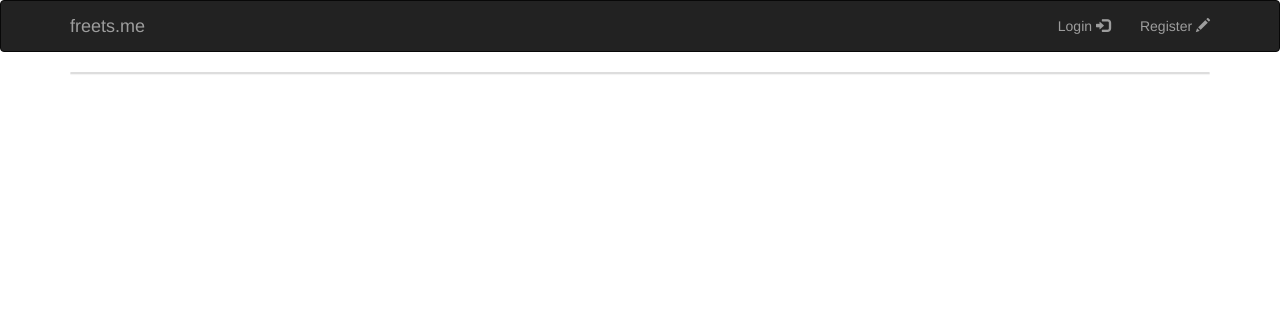
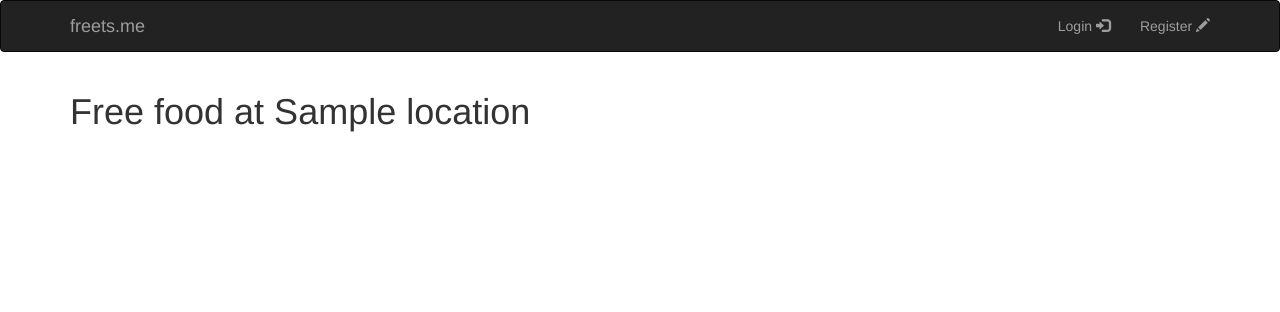
Before and after one commit to foodsnag/foodsnag-web, a Flask app: page /location/1 in a window 1280 px wide. Shown: the top 312 px of the page. Run offline with Flask 2, Linux system fonts and the light colour scheme; tables that the repository leaves empty hold one stand-in row (values such as "Sample post"); some libraries are stand-ins or nearby versions.

Commit message:
Update location template

```diff
--- a/app/templates/location.html
+++ b/app/templates/location.html
@@ -3,6 +3,9 @@
 {% block title %}freets - {{ location.name }}{% endblock %}
 
 {% block page_content %}
+
+<h1>Free food at {{ location.name }}</h1
+
 <div class="locations panel panel-default">
   <ul class="list-group">
 
```
